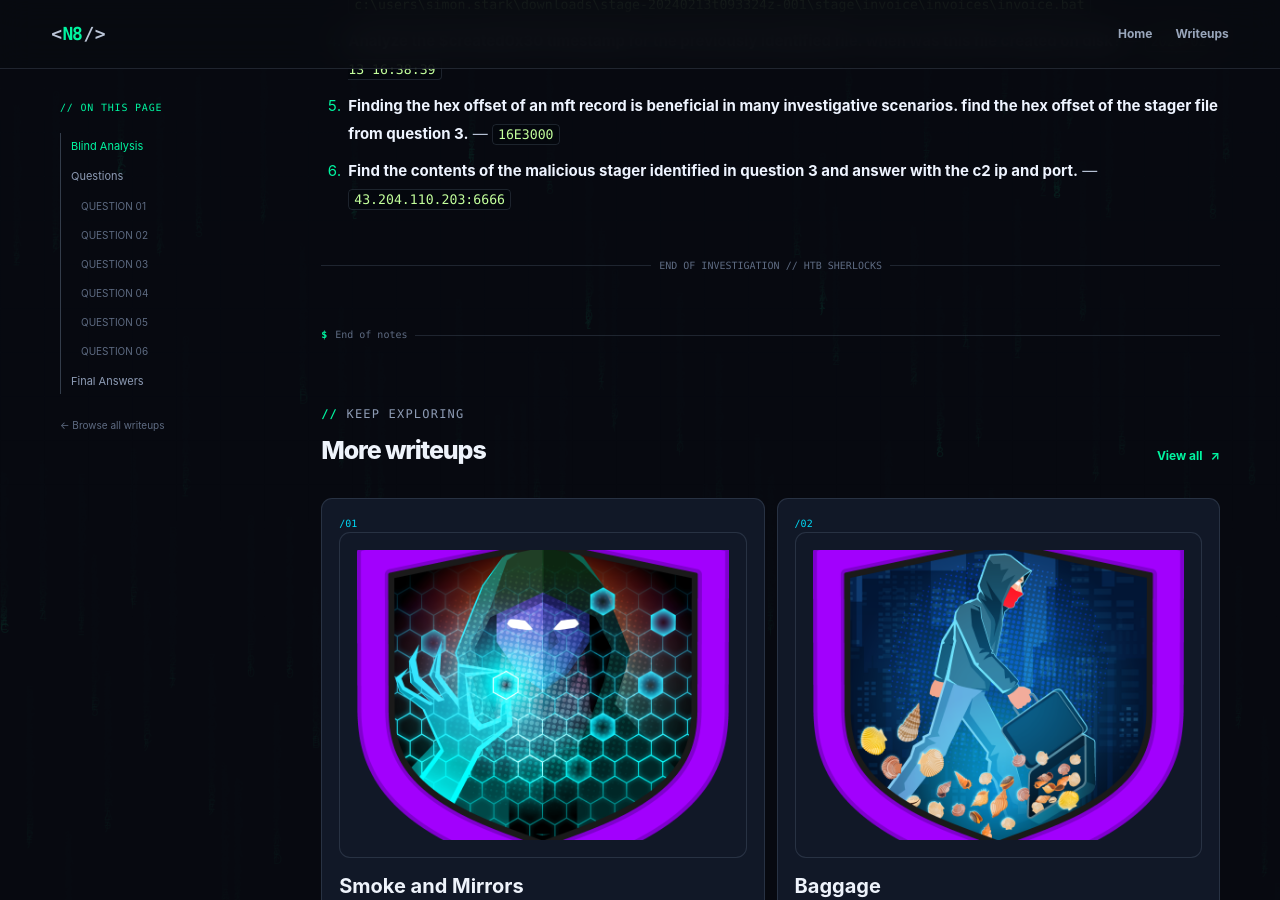
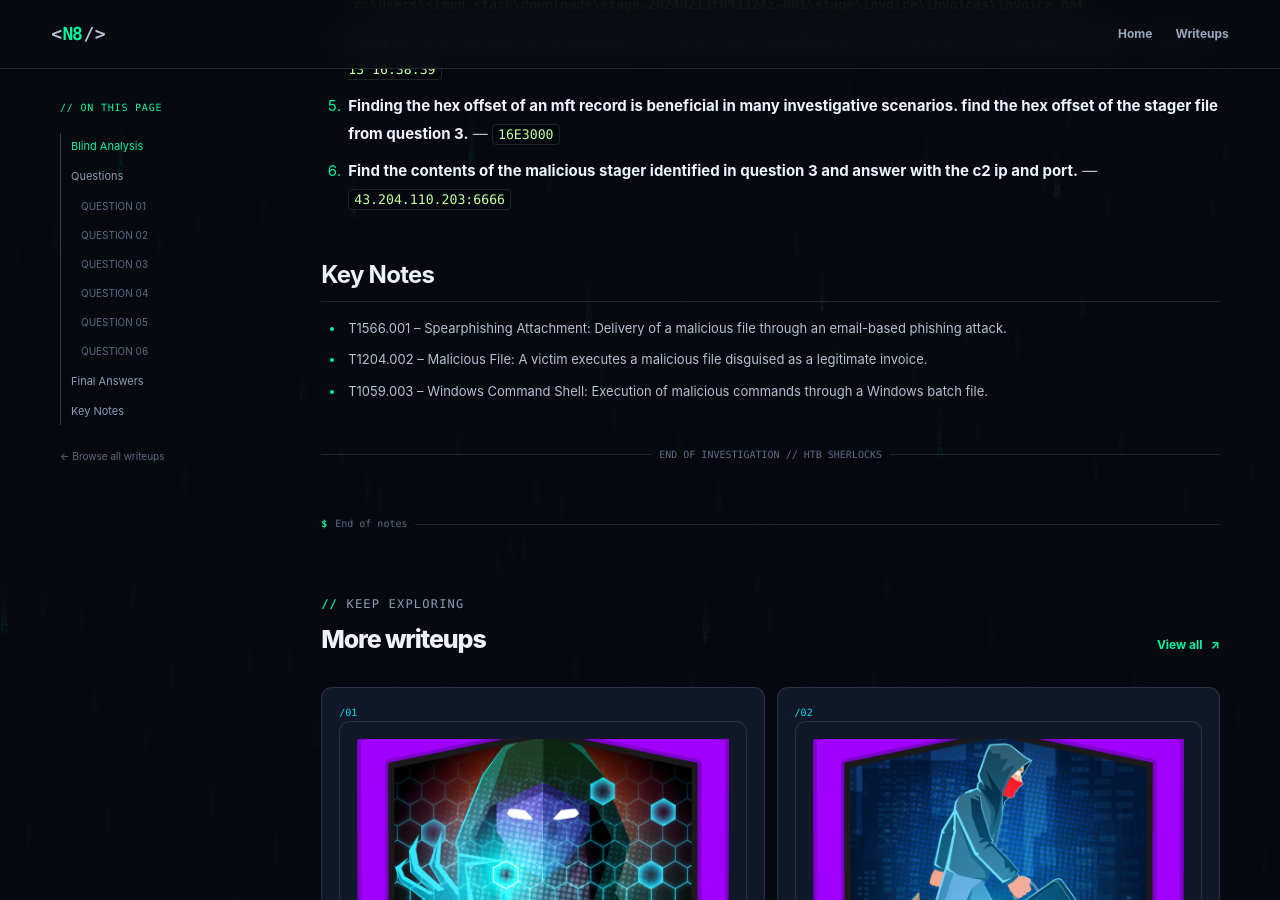
Before and after one commit to Ningen820/Ningen820.github.io, a Jekyll site: the page built from _writeups/bft.md, in a window 1280 px wide and 900 px high, scrolled down 6261 px. Built offline with Jekyll 4.4.1, drawn with Linux system fonts in a browser that asks for light colours.

Commit message:
Update bft.md

```diff
--- a/_writeups/bft.md
+++ b/_writeups/bft.md
@@ -93,5 +93,12 @@ cards:
                  By looking at the $DATA contents of the file, we can see malicious code being written and also we could see the IP and port. Look at the last image in the Analysis panel.
 
 #stuff
+notes:
+  - |
+    T1566.001 – Spearphishing Attachment: Delivery of a malicious file through an email-based phishing attack.
+  - |
+    T1204.002 – Malicious File: A victim executes a malicious file disguised as a legitimate invoice.
+  - |
+    T1059.003 – Windows Command Shell: Execution of malicious commands through a Windows batch file.
 ---
 {% include writeup-data.html %}
```
Also changed, not shown: other parts of _writeups/bft.md (+1 -1 lines).
